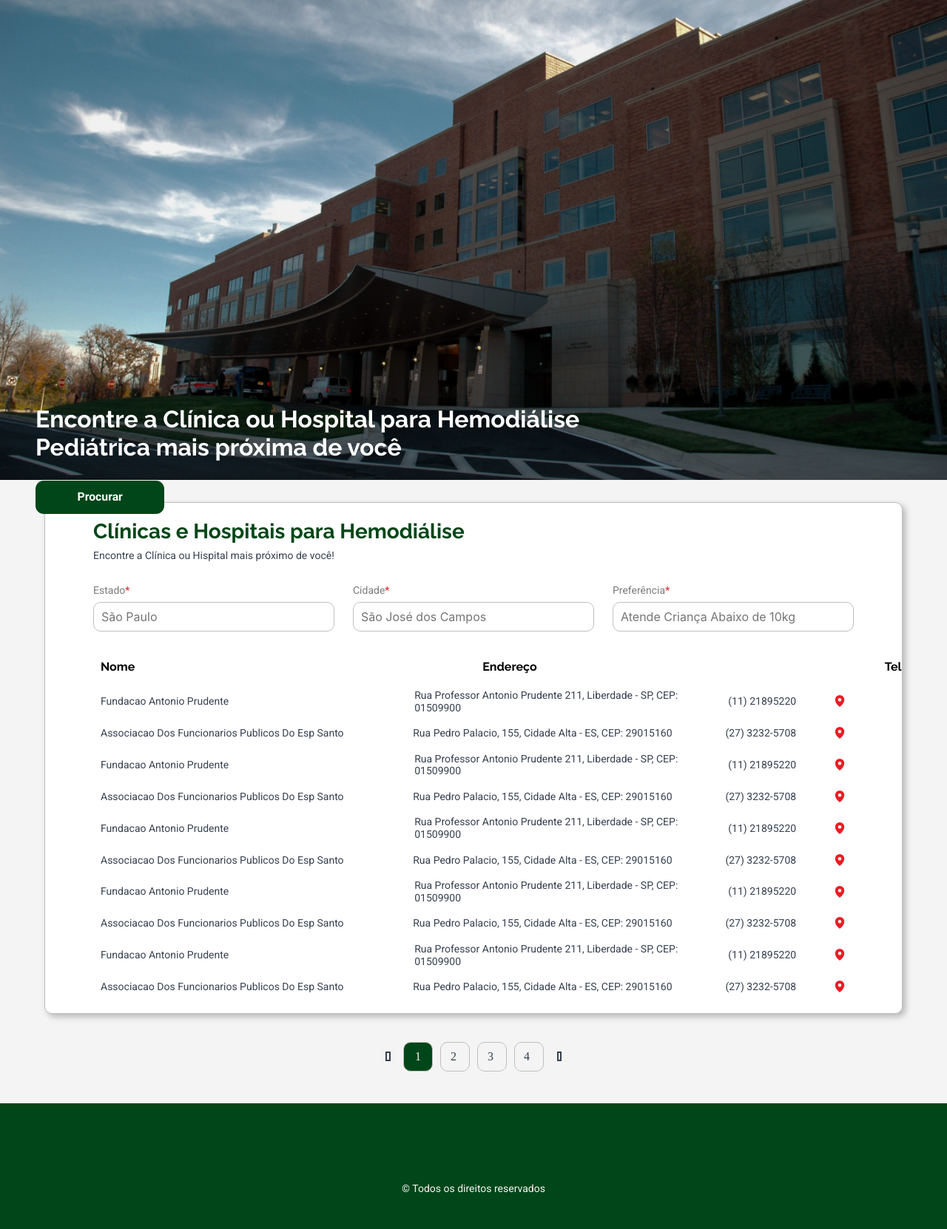
After one commit to Daiene/Pixels, a Flask app: template src/templates/hospital.html in a window 1280 px wide. The commit adds this page. Shown: the whole page at 74% size. Run offline with Flask 3, Linux system fonts and the light colour scheme; the template is opened without the code that fills it, so the values that code supplies are empty; some libraries are stand-ins or nearby versions.

Commit message:
Criação da página hospital e organização do css

```diff
--- a/src/app.py
+++ b/src/app.py
@@ -113,6 +113,15 @@ def perfil():
             name = name[1]
         return render_template('perfil.html', access=access, title="Perfil", name=name)
 
+@app.route('/hospital')
+def hospital():
+    name = ""
+    cad = findUserByEmail(session.get("email"))
+    name = cad[1]
+    email = cad[2]
+    access = check_session(session.get("email"))
+    return render_template('hospital.html', access=access, title="Hospital", name=name, email=email)
+
 
 if __name__ == '__main__':
     app.run(debug=True)
--- /dev/null
+++ b/src/static/style/style_hospital.css
@@ -0,0 +1,279 @@
+.conteudo__capa__texto {
+    /* layout */
+
+    display: flex;
+    flex-direction: column;
+    gap: 25px;
+
+    position: absolute;
+    top: 548px;
+    left: 48px;
+}
+
+.conteudo__capa {
+
+
+    position: relative;
+    gap: 25px;
+    flex: 1 0 0;
+
+    display: inline-block;
+    align-self: stretch;
+    width: 100%;
+}
+
+.button_forma{
+    width: 174.38px;
+    height: 45px;
+    padding: 11.25px;
+    background: #004618;
+    border-radius: 11.25px;
+    overflow: hidden;
+    justify-content: center;
+    align-items: center;
+    gap: 11.25px;
+    display: inline-flex;
+}
+
+.style_letra_capa{
+    align-self: stretch;
+    color: white;
+    font-size: 32px;
+    font-family: Raleway;
+    font-weight: 700;
+    line-height: 38.40px;
+    word-wrap: break-word;
+}
+
+.letra_button{
+    color: white;
+    font-size: 15.75px;
+    font-family: Roboto;
+    font-weight: 700;
+    line-height: 15.75px;
+    word-wrap: break-word;
+}
+
+.espaçamento_blocos{
+    height: 842.83px;
+    padding-left: 60px;
+    padding-right: 60px;
+    padding-top: 30px;
+    padding-bottom: 30px;
+    background: #F4F4F4;
+    flex-direction: column;
+    justify-content: center;
+    align-items: center;
+    gap: 25px;
+    display: flex;
+}
+
+.bloco_clinicas{
+    align-self: stretch;
+    height: 691.83px;
+    padding-left: 65px;
+    padding-right: 65px;
+    padding-top: 25px;
+    padding-bottom: 25px;
+    background: white;
+    box-shadow: 4px 4px 8px rgba(0, 0, 0, 0.25);
+    border-radius: 10px;
+    overflow: hidden;
+    border: 1px #BFBFBF solid;
+    flex-direction: column;
+    justify-content: flex-start;
+    align-items: center;
+    gap: 25px;
+    display: flex;
+}
+
+.titulo_clinica{
+    align-self: stretch;
+    height: 55px;
+    flex-direction: column;
+    justify-content: center;
+    align-items: flex-start;
+    gap: 10px;
+    display: flex;
+}
+
+.style_titulo{
+    color: #004618;
+    font-size: 28px;
+    font-family: Raleway;
+    font-weight: 700;
+    line-height: 28px;
+    word-wrap: break-word;
+}
+
+.style_subtitulo{
+    color: #374151;
+    font-size: 14px;
+    font-family: Roboto;
+    font-weight: 400;
+    line-height: 16.80px;
+    word-wrap: break-word;
+}
+
+.espaçamento_pesquisa{
+    align-self: stretch;
+    justify-content: center;
+    align-items: center;
+    gap: 25px;
+    display: inline-flex;
+}
+
+.formato_pesquisa{
+    flex: 1 1 0;
+    flex-direction: column;
+    justify-content: flex-start;
+    align-items: flex-start;
+    gap: 5px;
+    display: inline-flex;
+
+
+}
+
+.titulo_pesquisa{
+    color: #7C7C7C;
+    font-size: 14px;
+    font-family: Roboto;
+    font-weight: 400;
+    line-height: 16.80px;
+    word-wrap: break-word;
+}
+.complemento_pesquisa{
+    color: #EA1C24;
+    font-size: 14px;
+    font-family: Roboto;
+    font-weight: 400;
+    line-height: 16.80px;
+    word-wrap: break-word;
+}
+
+.borda_pesquisa{
+    align-self: stretch;
+    height: 40px;
+    padding: 10px;
+    border-radius: 10px;
+    overflow: hidden;
+    border: 1px #BFBFBF solid;
+    justify-content: space-between;
+    align-items: center;
+    display: inline-flex;
+}
+
+.formato_texto{
+    align-self: stretch;
+    height: 474.83px;
+    padding: 10px;
+    flex-direction: column;
+    justify-content: center;
+    align-items: center;
+    gap: 25px;
+    display: flex;
+}
+
+.espaçamento_titulo_hospital{
+    align-self: stretch;
+    padding-top: 5px;
+    padding-bottom: 5px;
+    justify-content: flex-start;
+    align-items: center;
+    gap: 50px;
+    display: inline-flex;
+}
+.espaço_titulo{
+    flex: 1 1 0;
+    height: 16px;
+    justify-content: flex-start;
+    align-items: center;
+    gap: 470px;
+    display: flex;
+
+}
+
+.style_letra{
+    color: black;
+    font-size: 16px;
+    font-family: Raleway;
+    font-weight: 700;
+    line-height: 16px;
+    word-wrap: break-word;
+}
+
+.espaço_titulo_telefone{
+    height: 16px;
+    justify-content: flex-start;
+    align-items: center;
+    gap: 40px;
+    display: flex;
+
+}
+
+.style_letra_vernomap{
+    width: 92px;
+    color: black;
+    font-size: 16px;
+    font-family: Raleway;
+    font-weight: 700;
+    line-height: 16px;
+    word-wrap: break-word;
+}
+
+.nome_hospital{
+    align-self: stretch;
+    justify-content: flex-start;
+    align-items: center;
+    gap: 50px;
+    display: inline-flex;
+}
+
+.espaço_hospital_endereço{
+    flex: 1 1 0;
+    height: 17px;
+    justify-content:
+    flex-start; align-items:
+    center; gap: 10px;
+    display: flex;
+}
+
+.style_letra_hospital{
+    flex: 1 1 0;
+    color: #374151;
+    font-size: 14px;
+    font-family: Roboto;
+    font-weight: 400;
+    line-height: 16.80px;
+    word-wrap: break-word;
+}
+
+.espaço_numero{
+    height: 17px;
+    justify-content: flex-start;
+    align-items: center;
+    gap: 10px;
+    display: flex;
+}
+
+.style_numero{
+    color: #374151;
+    font-size: 14px;
+    font-family: Roboto;
+    font-weight: 400;
+    line-height: 16.80px;
+    word-wrap: break-word;
+}
+
+.icone_img{
+    width: 17.88px;
+    height: 17.88px;
+    position: relative;
+}
+
+.posiçao_icone{
+    width: 12.29px;
+    height: 15.65px;
+    top: -5px;
+    position: absolute;
+}
--- a/src/templates/base.html
+++ b/src/templates/base.html
@@ -19,7 +19,7 @@
         <img class="navbar__logo" src="{{url_for('static', filename='img/logoph.png')}}" alt="logo do site">
         <nav class="navbar__links">
             <a class="navbar__links__link" href="/">Início</a>
-            <a class="navbar__links__link" href="/">Hospitais</a>
+            <a class="navbar__links__link" href="/hospital">Hospitais</a>
             <a class="navbar__links__link" href="/dados">Dados gerais</a>
             <a class="navbar__links__link" href="/blog">Blog</a>
             <a class="navbar__links__link" style="border-right: 1px solid #FFF; padding-right: 50px;" href="/">Proadi-SUS</a>
--- /dev/null
+++ b/src/templates/hospital.html
@@ -0,0 +1,266 @@
+{% extends "base.html" %} {% block style %}
+<link rel="stylesheet" href="{{ url_for('static', filename='style/style_hospital.css') }}">
+{% endblock %} {% block content %}
+
+
+        <img style="width: 100%; height: 100%" src="{{ url_for('static', filename='img/foto_hospital.png') }}" />
+            <div class="conteudo__capa__texto">
+
+                    <div class="style_letra_capa">Encontre a Clínica ou Hospital para Hemodiálise <br> Pediátrica mais próxima de você</div>
+                    <div class="button_forma">
+                        <div class="letra_button">Procurar</div>
+                 </div>
+            </div>
+        </div>
+    </div>
+    <div class="espaçamento_blocos">
+        <div class="bloco_clinicas">
+            <div class="titulo_clinica  ">
+                <div class="style_titulo">Clínicas e Hospitais para Hemodiálise</div>
+                <div class="style_subtitulo">Encontre a Clínica ou Hispital mais próximo de você!</div>
+            </div>
+            <div class="espaçamento_pesquisa">
+                <div class="formato_pesquisa">
+                    <div><span class="titulo_pesquisa">Estado</span><span class="complemento_pesquisa">*</span></div>
+                    <div class="borda_pesquisa">
+                        <input type="text" name="name" class="formato_pesquisa" id="exampleFormControlInput1" placeholder="São Paulo">
+
+                    </div>
+                </div>
+                <div class="formato_pesquisa">
+                    <div><span class="titulo_pesquisa">Cidade</span><span class="complemento_pesquisa">*</span></div>
+                    <div class="borda_pesquisa">
+                        <input type="text" name="name" class="formato_pesquisa" id="exampleFormControlInput1" placeholder="São José dos Campos">
+                    </div>
+                </div>
+                <div class="formato_pesquisa">
+                    <div><span class="titulo_pesquisa">Preferência</span><span class="complemento_pesquisa">*</span></div>
+                    <div class="borda_pesquisa">
+                        <input type="text" name="name" class="formato_pesquisa" id="exampleFormControlInput1" placeholder="Atende Criança Abaixo de 10kg">
+
+                    </div>
+                </div>
+            </div>
+            <div class="formato_texto">
+                <div class="espaçamento_titulo_hospital">
+                    <div class="espaço_titulo">
+                        <div class="style_letra">Nome</div>
+                        <div class="style_letra">Endereço</div>
+                            <div class="espaço_titulo_telefone">
+                                <div class="style_letra">Telefone</div>
+                                <div class="style_letra_vernomap">Ver no Maps</div>
+                            </div>
+                    </div>
+                </div>
+                <div class="nome_hospital">
+                    <div class="espaço_hospital_endereço">
+                        <div class="style_letra_hospital">Fundacao Antonio Prudente</div>
+                    </div>
+                    <div class="espaço_hospital_endereço">
+                        <div class="style_letra_hospital">Rua Professor Antonio Prudente 211, Liberdade - SP, CEP: 01509900</div>
+                    </div>
+                    <div class="espaço_numero">
+                        <div class="style_numero">(11) 21895220</div>
+                    </div>
+                    <div >
+                        <div class="icone_img">
+                            <div class="posiçao_icone">
+                                <img src="{{ url_for('static', filename='img/map_ping.png') }}" alt="">
+                            </div>
+                        </div>
+                    </div>
+                </div>
+                <div class="nome_hospital">
+                    <div class="espaço_hospital_endereço">
+                        <div class="style_letra_hospital">Associacao Dos Funcionarios Publicos Do Esp Santo</div>
+                    </div>
+                    <div class="espaço_hospital_endereço">
+                        <div class="style_letra_hospital">Rua Pedro Palacio, 155, Cidade Alta - ES, CEP:  29015160</div>
+                    </div>
+                    <div class="espaço_numero">
+                        <div class="style_numero">(27) 3232-5708</div>
+                    </div>
+                    <div>
+                        <div class="icone_img">
+                            <div class="posiçao_icone">
+                                <img src="{{ url_for('static', filename='img/map_ping.png') }}" alt="">
+                            </div>
+                        </div>
+                    </div>
+                </div>
+                <div class="nome_hospital">
+                    <div class="espaço_hospital_endereço">
+                        <div class="style_letra_hospital">Fundacao Antonio Prudente</div>
+                    </div>
+                    <div class="espaço_hospital_endereço">
+                        <div class="style_letra_hospital">Rua Professor Antonio Prudente 211, Liberdade - SP, CEP: 01509900</div>
+                    </div>
+                    <div class="espaço_numero">
+                        <div class="style_numero">(11) 21895220</div>
+                    </div>
+                    <div >
+                        <div class="icone_img">
+                            <div class="posiçao_icone">
+                                <img src="{{ url_for('static', filename='img/map_ping.png') }}" alt="">
+                            </div>
+                        </div>
+                    </div>
+                </div>
+                <div class="nome_hospital">
+                    <div class="espaço_hospital_endereço">
+                        <div class="style_letra_hospital">Associacao Dos Funcionarios Publicos Do Esp Santo</div>
+                    </div>
+                    <div class="espaço_hospital_endereço">
+                        <div class="style_letra_hospital">Rua Pedro Palacio, 155, Cidade Alta - ES, CEP:  29015160</div>
+                    </div>
+                    <div class="espaço_numero">
+                        <div class="style_numero">(27) 3232-5708</div>
+                    </div>
+                    <div >
+                        <div class="icone_img">
+                            <div class="posiçao_icone">
+                                <img src="{{ url_for('static', filename='img/map_ping.png') }}" alt="">
+                            </div>
+                        </div>
+                    </div>
+                </div>
+                <div class="nome_hospital">
+                    <div class="espaço_hospital_endereço">
+                        <div class="style_letra_hospital">Fundacao Antonio Prudente</div>
+                    </div>
+                    <div class="espaço_hospital_endereço">
+                        <div class="style_letra_hospital">Rua Professor Antonio Prudente 211, Liberdade - SP, CEP: 01509900</div>
+                    </div>
+                    <div class="espaço_numero">
+                        <div class="style_numero">(11) 21895220</div>
+                    </div>
+                    <div >
+                        <div class="icone_img">
+                            <div class="posiçao_icone">
+                                <img src="{{ url_for('static', filename='img/map_ping.png') }}" alt="">
+                            </div>
+                        </div>
+                    </div>
+                </div>
+                <div class="nome_hospital">
+                    <div class="espaço_hospital_endereço">
+                        <div class="style_letra_hospital">Associacao Dos Funcionarios Publicos Do Esp Santo</div>
+                    </div>
+                    <div class="espaço_hospital_endereço">
+                        <div class="style_letra_hospital">Rua Pedro Palacio, 155, Cidade Alta - ES, CEP:  29015160</div>
+                    </div>
+                    <div class="espaço_numero">
+                        <div class="style_numero">(27) 3232-5708</div>
+                    </div>
+                    <div >
+                        <div class="icone_img">
+                            <div class="posiçao_icone">
+                                <img src="{{ url_for('static', filename='img/map_ping.png') }}" alt="">
+                            </div>
+                        </div>
+                    </div>
+                </div>
+                <div class="nome_hospital">
+                    <div class="espaço_hospital_endereço">
+                        <div class="style_letra_hospital">Fundacao Antonio Prudente</div>
+                    </div>
+                    <div class="espaço_hospital_endereço">
+                        <div class="style_letra_hospital">Rua Professor Antonio Prudente 211, Liberdade - SP, CEP: 01509900</div>
+                    </div>
+                    <div class="espaço_numero">
+                        <div class="style_numero">(11) 21895220</div>
+                    </div>
+                    <div >
+                        <div class="icone_img">
+                            <div class="posiçao_icone">
+                                <img src="{{ url_for('static', filename='img/map_ping.png') }}" alt="">
+                            </div>
+                        </div>
+                    </div>
+                </div>
+                <div class="nome_hospital">
+                    <div class="espaço_hospital_endereço">
+                        <div class="style_letra_hospital">Associacao Dos Funcionarios Publicos Do Esp Santo</div>
+                    </div>
+                    <div class="espaço_hospital_endereço">
+                        <div class="style_letra_hospital">Rua Pedro Palacio, 155, Cidade Alta - ES, CEP:  29015160</div>
+                    </div>
+                    <div class="espaço_numero">
+                        <div class="style_numero">(27) 3232-5708</div>
+                    </div>
+                    <div >
+                        <div class="icone_img">
+                            <div class="posiçao_icone">
+                                <img src="{{ url_for('static', filename='img/map_ping.png') }}" alt="">
+                            </div>
+                        </div>
+                    </div>
+                </div>
+                <div class="nome_hospital">
+                    <div class="espaço_hospital_endereço">
+                        <div class="style_letra_hospital">Fundacao Antonio Prudente</div>
+                    </div>
+                    <div class="espaço_hospital_endereço">
+                        <div class="style_letra_hospital">Rua Professor Antonio Prudente 211, Liberdade - SP, CEP: 01509900</div>
+                    </div>
+                    <div class="espaço_numero">
+                        <div class="style_numero">(11) 21895220</div>
+                    </div>
+                    <div >
+                        <div class="icone_img">
+                            <div class="posiçao_icone">
+                                <img src="{{ url_for('static', filename='img/map_ping.png') }}" alt="">
+                            </div>
+                        </div>
+                    </div>
+                </div>
+                <div class="nome_hospital">
+                    <div class="espaço_hospital_endereço">
+                        <div class="style_letra_hospital">Associacao Dos Funcionarios Publicos Do Esp Santo</div>
+                    </div>
+                    <div class="espaço_hospital_endereço">
+                        <div class="style_letra_hospital">Rua Pedro Palacio, 155, Cidade Alta - ES, CEP:  29015160</div>
+                    </div>
+                    <div class="espaço_numero">
+                        <div class="style_numero">(27) 3232-5708</div>
+                    </div>
+                    <div >
+                        <div class="icone_img">
+                            <div class="posiçao_icone">
+                                <img src="{{ url_for('static', filename='img/map_ping.png') }}" alt="">
+                            </div>
+                        </div>
+                    </div>
+                </div>
+            </div>
+        </div>
+        <!--Parte inferior para trocar de página(por enquanto sem estar funcional) -->
+        <div style="align-self: stretch; height: 66px; flex-direction: column; justify-content: center; align-items: center; gap: 10px; display: flex">
+            <div style="padding-top: 13px; padding-bottom: 13px; flex-direction: column; justify-content: flex-start; align-items: flex-start; gap: 10px; display: flex">
+                <div style="align-self: stretch; justify-content: center; align-items: center; gap: 10px; display: inline-flex">
+                    <div style="width: 20px; height: 20px; position: relative">
+                        <div style="width: 20px; height: 20px; left: 0px; top: 0px; position: absolute"></div>
+                        <div style="width: 6.25px; height: 12.50px; left: 6.25px; top: 3.75px; position: absolute; border: 2px #374151 solid"></div>
+                    </div>
+                    <div style="width: 40px; height: 40px; background: #004618; border-radius: 10px; overflow: hidden; border: 1px #BFBFBF solid; flex-direction: column; justify-content: center; align-items: center; gap: 10px; display: inline-flex">
+                        <div style="color: #F4F4F4; font-size: 16px; font-family: Cabin; font-weight: 400; word-wrap: break-word">1</div>
+                    </div>
+                    <div style="width: 40px; height: 40px; background: #F4F4F4; border-radius: 10px; overflow: hidden; border: 1px #BFBFBF solid; flex-direction: column; justify-content: center; align-items: center; gap: 10px; display: inline-flex">
+                        <div style="width: 12px; color: #374151; font-size: 16px; font-family: Cabin; font-weight: 400; word-wrap: break-word">2</div>
+                    </div>
+                    <div style="width: 40px; height: 40px; background: #F4F4F4; border-radius: 10px; overflow: hidden; border: 1px #BFBFBF solid; flex-direction: column; justify-content: center; align-items: center; gap: 10px; display: inline-flex">
+                        <div style="width: 12px; color: #374151; font-size: 16px; font-family: Cabin; font-weight: 400; word-wrap: break-word">3</div>
+                    </div>
+                    <div style="width: 40px; height: 40px; background: #F4F4F4; border-radius: 10px; overflow: hidden; border: 1px #BFBFBF solid; flex-direction: column; justify-content: center; align-items: center; gap: 10px; display: inline-flex">
+                        <div style="width: 14px; color: #374151; font-size: 16px; font-family: Cabin; font-weight: 400; word-wrap: break-word">4</div>
+                    </div>
+                    <div style="width: 20px; height: 20px; position: relative">
+                        <div style="width: 20px; height: 20px; left: 0px; top: 0px; position: absolute"></div>
+                        <div style="width: 6.25px; height: 12.50px; left: 7.50px; top: 3.75px; position: absolute; border: 2px #374151 solid"></div>
+                    </div>
+                </div>
+            </div>
+        </div>
+    </div>
+
+{% endblock %}
```
Also changed, not shown: src/static/img/foto_hospital.png (added), src/static/img/map_ping.png (added).
